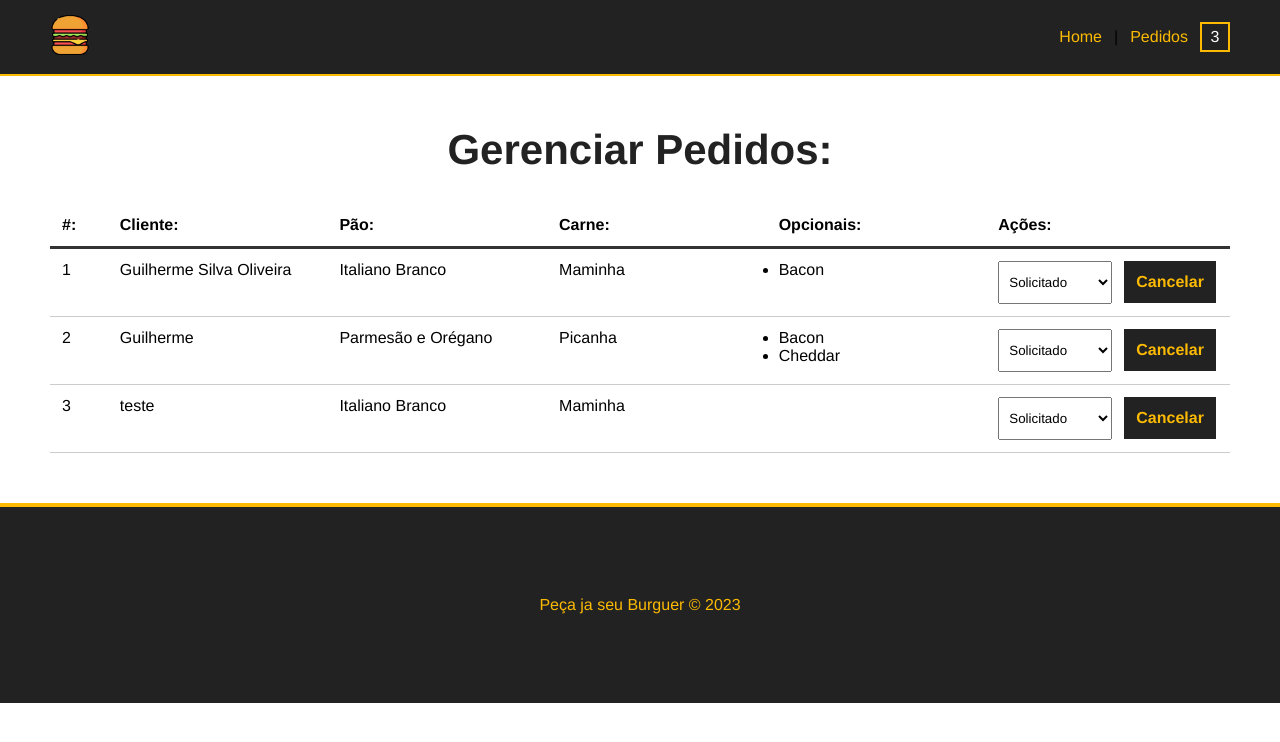
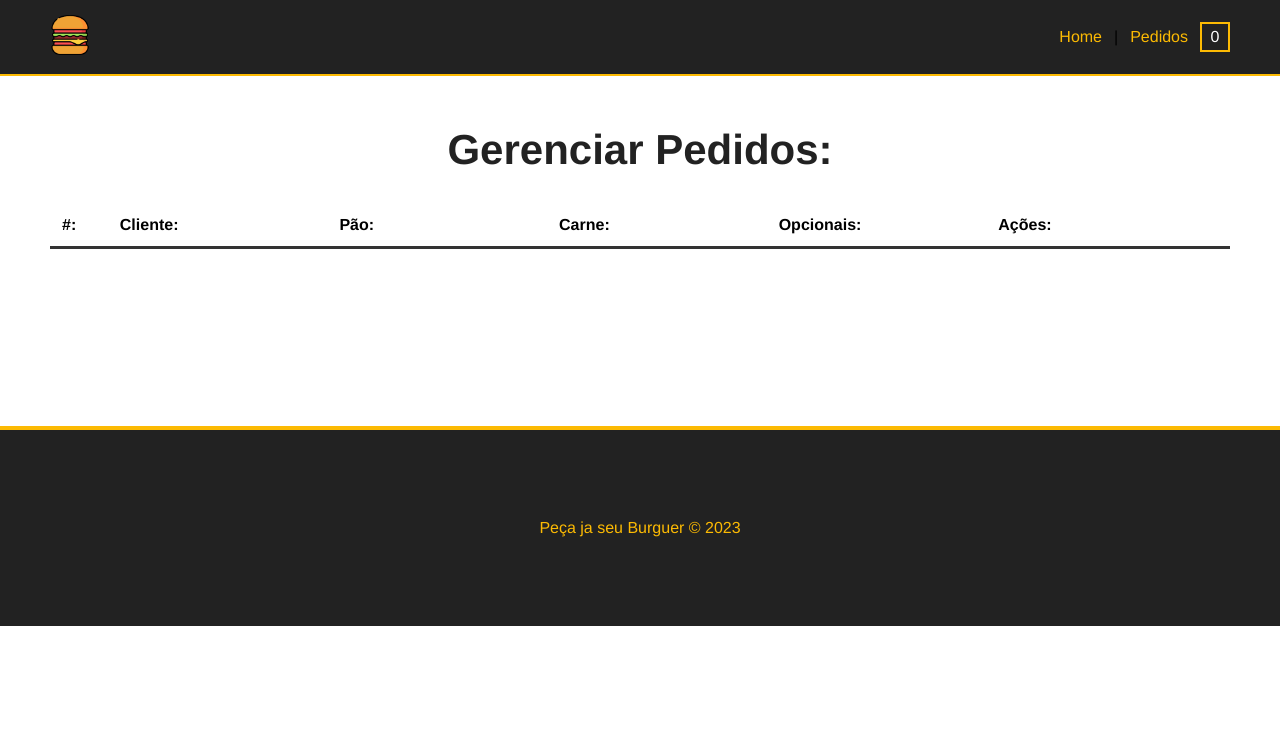
Before and after one commit to Guilherme-so/Burguer-Deliver, a Vue app: page /pedidos in a window 1280 px wide. Shown: the top 742 px of the page. Built offline with nearby package versions, Linux system fonts and the light colour scheme; data requests are answered from the project's data file.

Commit message:
adding more functionality to message component

```diff
--- a/db/db.json
+++ b/db/db.json
@@ -66,7 +66,8 @@
   "status": [
     {
       "id": 1,
-      "tipo": "Solicitado"
+      "tipo": "Solicitado",
+      "status": "Em produção"
     },
     {
       "id": 2,
@@ -77,35 +78,5 @@
       "tipo": "Finalizado"
     }
   ],
-  "burgers": [
-    {
-      "nome": "Guilherme Silva Oliveira",
-      "pao": "Italiano Branco",
-      "carne": "Maminha",
-      "optionais": [
-        "Bacon"
-      ],
-      "status": "Solicitado",
-      "id": 1
-    },
-    {
-      "nome": "Guilherme",
-      "pao": "Parmesão e Orégano",
-      "carne": "Picanha",
-      "optionais": [
-        "Bacon",
-        "Cheddar"
-      ],
-      "status": "Solicitado",
-      "id": 2
-    },
-    {
-      "nome": "teste",
-      "pao": "Italiano Branco",
-      "carne": "Maminha",
-      "optionais": [],
-      "status": "Solicitado",
-      "id": 3
-    }
-  ]
+  "burgers": []
 }
--- a/src/components/BurgerForm.vue
+++ b/src/components/BurgerForm.vue
@@ -4,7 +4,7 @@ import Message from "./Message.vue";
 
 <template>
   <div>
-    <Message :msg="msg" v-show="msg" />
+    <Message :msg="msg" v-show="Object.keys(msg).length != 0" />
     <div>
       <form id="burger-form" @submit="createBurger">
         <div class="input-container">
@@ -75,7 +75,7 @@ export default {
       pao: null,
       carne: null,
       opcionais: [],
-      msg: null,
+      msg: {},
     };
   },
   methods: {
@@ -110,7 +110,10 @@ export default {
       const res = await request.json();
 
       //message
-      this.msg = "Seu pedido foi enviado com Sucesso...";
+      this.msg = {
+        mensagem: "Seu pedido foi enviado com Sucesso...",
+        status: "Criado"
+      }
 
       //clear Message
       setTimeout(() => {
--- a/src/components/Dashboard.vue
+++ b/src/components/Dashboard.vue
@@ -1,5 +1,7 @@
 <template>
-  <div id="burger-table">
+  <Message :msg="msg" v-show="Object.keys(msg).length != 0" />
+
+  <div id="burger-table" v-if="burgers">
     <div>
       <div id="burger-table-heading">
         <div class="order-id">#:</div>
@@ -27,12 +29,17 @@
         </div>
 
         <div>
-          <select name="status" class="status">
+          <select
+            name="status"
+            class="status"
+            @change="updateStatus($event, burger.id)"
+          >
             <option>Selecione</option>
             <option
               v-for="item in status"
               :key="item.id"
               :selected="item.tipo === burger.status"
+              :value="item.tipo"
             >
               {{ item.tipo }}
             </option>
@@ -45,15 +52,22 @@
       </div>
     </div>
   </div>
+  <div v-else id="burger-table">
+    Sem Pedidos!
+  </div>
+
 </template>
 
 <script>
+import Message from "./Message.vue";
+
 export default {
   data() {
     return {
       burgers: null,
       burger_id: null,
       status: [],
+      msg: {},
     };
   },
   methods: {
@@ -61,7 +75,6 @@ export default {
       const req = await fetch("http://localhost:3000/burgers");
       const data = await req.json();
       this.burgers = data;
-
       //get status
       this.getStatus();
     },
@@ -70,17 +83,50 @@ export default {
       const data = await req.json();
       this.status = data;
     },
+    async updateStatus(event, id) {
+      const status = event.target.value;
+      const req = await fetch(`http://localhost:3000/burgers/${id}`, {
+        method: "PATCH",
+        headers: {
+          "Content-Type": "application/json",
+        },
+        body: JSON.stringify({ status }),
+      });
+      const data = await req.json();
 
+      // message
+      this.msg = {
+        mensagem: "Pedido atualizado com successo.",
+        status: "Atualizado",
+      };
+
+      //remover mensagem
+      setTimeout(() => {
+        this.msg = {};
+      }, 3000);
+    },
     async handleDelete(id) {
       await fetch(`http://localhost:3000/burgers/${id}`, {
         method: "DELETE",
       });
       this.getPedidos();
+
+      // message
+      this.msg = {
+        mensagem: "Pedido deletado com successo.",
+        status: "Deletado",
+      };
+
+      //remover mensagem
+      setTimeout(() => {
+        this.msg = {};
+      }, 3000);
     },
   },
   mounted() {
     this.getPedidos();
   },
+  components: { Message, Message },
 };
 </script>
 
--- a/src/components/Message.vue
+++ b/src/components/Message.vue
@@ -1,21 +1,30 @@
 <template>
-  <div id="mensagem-container">
-    <p>{{ msg }}</p>
+  <div
+    id="mensagem-container"
+    :class="[
+      msg.status === 'Criado' ? 'criado'
+      : msg.status === 'Atualizado' ? 'atualizado'
+      : msg.status === 'Deletado' ? 'deletado' : ''
+    ]"
+  >
+    <p>{{ msg.mensagem }}</p>
   </div>
 </template>
 
 <script>
 export default {
   props: {
-    msg: String,
+    msg: {
+      mensagem: String,
+      status: "Criado" || "Atualizado" || "Deletado",
+    },
   },
 };
 </script>
 
 <style scoped>
 #mensagem-container {
-  background-color: #40dfef;
-  color: #b9f8d3;
+  color: #FFF;
   border: 2px solid #fffbe7;
   max-width: 400px;
   margin: 30px auto;
@@ -23,6 +32,18 @@ export default {
   border-radius: 12px;
 }
 
+.criado {
+  background-color: #40dfef;
+}
+
+.atualizado {
+  background-color: #fcba03;
+}
+
+.deletado {
+background-color: red;
+}
+
 #mensagem-container p {
   font-weight: bold;
 }
```
